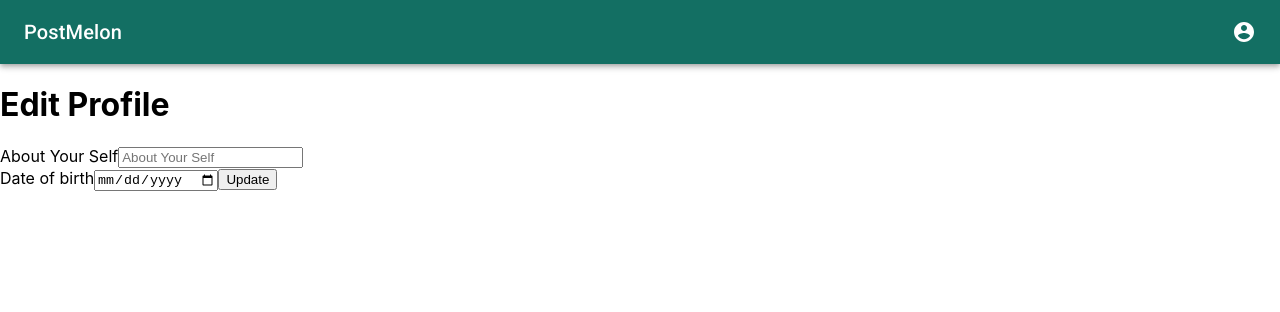
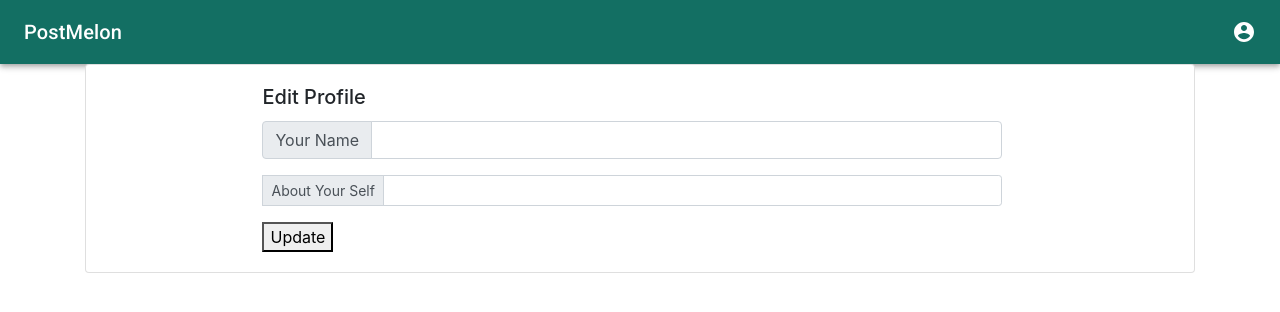
Before and after one commit to vincentlieu/postmelon-frontend, a React (Create React App) app: page /editprofile in a window 1280 px wide. Shown: the top 312 px of the page. Built offline with nearby package versions, Linux system fonts and the light colour scheme; no server answers.

Commit message:
create profile

```diff
--- a/public/index.html
+++ b/public/index.html
@@ -22,6 +22,16 @@
     <link
       rel="stylesheet"
       href="https://fonts.googleapis.com/icon?family=Material+Icons"
+    />
+    <link
+      rel="stylesheet"
+      href="https://cdnjs.cloudflare.com/ajax/libs/font-awesome/4.7.0/css/font-awesome.min.css"
+    />
+    <link
+      rel="stylesheet"
+      href="https://maxcdn.bootstrapcdn.com/bootstrap/4.0.0/css/bootstrap.min.css"
+      integrity="sha384-Gn5384xqQ1aoWXA+058RXPxPg6fy4IWvTNh0E263XmFcJlSAwiGgFAW/dAiS6JXm"
+      crossorigin="anonymous"
     />
     <!--
       Notice the use of %PUBLIC_URL% in the tags above.
@@ -48,4 +58,19 @@
       To create a production bundle, use `npm run build` or `yarn build`.
     -->
   </body>
+  <script
+    src="https://code.jquery.com/jquery-3.2.1.slim.min.js"
+    integrity="sha384-KJ3o2DKtIkvYIK3UENzmM7KCkRr/rE9/Qpg6aAZGJwFDMVNA/GpGFF93hXpG5KkN"
+    crossorigin="anonymous"
+  ></script>
+  <script
+    src="https://cdnjs.cloudflare.com/ajax/libs/popper.js/1.12.9/umd/popper.min.js"
+    integrity="sha384-ApNbgh9B+Y1QKtv3Rn7W3mgPxhU9K/ScQsAP7hUibX39j7fakFPskvXusvfa0b4Q"
+    crossorigin="anonymous"
+  ></script>
+  <script
+    src="https://maxcdn.bootstrapcdn.com/bootstrap/4.0.0/js/bootstrap.min.js"
+    integrity="sha384-JZR6Spejh4U02d8jOt6vLEHfe/JQGiRRSQQxSfFWpi1MquVdAyjUar5+76PVCmYl"
+    crossorigin="anonymous"
+  ></script>
 </html>
--- a/src/index.css
+++ b/src/index.css
@@ -3,31 +3,30 @@ html {
 }
 body {
   margin: 0;
-  font-family: -apple-system, BlinkMacSystemFont, 'Segoe UI', 'Roboto', 'Oxygen',
-    'Ubuntu', 'Cantarell', 'Fira Sans', 'Droid Sans', 'Helvetica Neue',
+  font-family: -apple-system, BlinkMacSystemFont, "Segoe UI", "Roboto", "Oxygen",
+    "Ubuntu", "Cantarell", "Fira Sans", "Droid Sans", "Helvetica Neue",
     sans-serif;
   -webkit-font-smoothing: antialiased;
   -moz-osx-font-smoothing: grayscale;
   height: 100%;
-
 }
 
 code {
-  font-family: source-code-pro, Menlo, Monaco, Consolas, 'Courier New',
+  font-family: source-code-pro, Menlo, Monaco, Consolas, "Courier New",
     monospace;
 }
 
 body {
   margin: 0;
-  font-family: -apple-system, BlinkMacSystemFont, 'Segoe UI', 'Roboto', 'Oxygen',
-    'Ubuntu', 'Cantarell', 'Fira Sans', 'Droid Sans', 'Helvetica Neue',
+  font-family: -apple-system, BlinkMacSystemFont, "Segoe UI", "Roboto", "Oxygen",
+    "Ubuntu", "Cantarell", "Fira Sans", "Droid Sans", "Helvetica Neue",
     sans-serif;
   -webkit-font-smoothing: antialiased;
   -moz-osx-font-smoothing: grayscale;
 }
 
 code {
-  font-family: source-code-pro, Menlo, Monaco, Consolas, 'Courier New',
+  font-family: source-code-pro, Menlo, Monaco, Consolas, "Courier New",
     monospace;
 }
 
@@ -88,3 +87,7 @@ code {
   width: 20px;
   border-radius: 20px;
 } */
+
+.background-color {
+  background-color: #136f63;
+}
--- a/src/layout/EditProfile.js
+++ b/src/layout/EditProfile.js
@@ -8,7 +8,7 @@ import { Link, Redirect } from "react-router-dom";
 function EditProfile() {
   const { store, dispatch } = useGlobalState();
   const { userID, posts } = store;
-  const [userDetails, setUserDetails] = useState({ bio: "", dob: "" });
+  const [userDetails, setUserDetails] = useState({ bio: "", name: "" });
   const [isUpdated, setIsUpdateed] = useState(false);
 
   useEffect(() => {
@@ -36,35 +36,52 @@ function EditProfile() {
       });
   };
   return (
-    <div>
-      <h1>Edit Profile</h1>
-      <label>About Your Self</label>
+    <div className="container">
+      <div className="card ">
+        <div className="card-body align-self-center mr-3 ">
+          <h5 className="card-title">Edit Profile</h5>
+          <div class="input-group input-group-sm mb-3">
+            <div class="input-group mb-3">
+              <div class="input-group-prepend">
+                <span class="input-group-text" id="inputGroup-sizing-default">
+                  Your Name
+                </span>
+              </div>
               <input
-        className=""
-        placeholder="About Your Self"
                 type="text"
+                class="form-control"
+                aria-label="Default"
+                aria-describedby="inputGroup-sizing-default"
+                value={userDetails.name}
+                onChange={(e) =>
+                  setUserDetails({ ...setUserDetails, name: e.target.value })
+                }
+              ></input>
+            </div>
+            <div class="input-group-prepend">
+              <span class="input-group-text" id="inputGroup-sizing-default">
+                About Your Self
+              </span>
+            </div>
+            <input
+              type="text"
+              class="form-control"
+              aria-label="Small"
+              aria-describedby="inputGroup-sizing-sm"
               value={userDetails.bio}
               onChange={(e) =>
                 setUserDetails({ ...setUserDetails, bio: e.target.value })
               }
             ></input>
+          </div>
 
-      <br></br>
-      <label>Date of birth</label>
-      <input
-        className=""
-        placeholder="Date of birt"
-        type="date"
-        value={userDetails.dob}
-        onChange={(e) =>
-          setUserDetails({ ...setUserDetails, dob: e.target.value })
-        }
-      ></input>
           <button className="login-button" onClick={updateProfile}>
             Update
           </button>
           {isUpdated && <Redirect to="/home"></Redirect>}
         </div>
+      </div>
+    </div>
   );
 }
 
--- a/src/layout/Profile.js
+++ b/src/layout/Profile.js
@@ -3,14 +3,16 @@ import baseurl from "../api/localAPI";
 import { useGlobalState } from "../config/GlobalState";
 import localAPI from "../api/localAPI";
 import { useParams } from "react-router-dom";
-import { Link } from "react-router-dom";
+import { Link, Redirect } from "react-router-dom";
 import ShowPost from "../components/posts/ShowPost";
+import Moment from "react-moment";
 
 function Profile() {
   const { store, dispatch } = useGlobalState();
   const { userID, posts } = store;
   const [userDetails, setUserDetails] = useState([]);
   const [userFriends, setUserFriends] = useState([]);
+  const [isDelete, setIsdelete] = useState(false);
 
   let { id } = useParams();
   const userPosts = posts.filter((post) => {
@@ -31,25 +33,94 @@ function Profile() {
     }
   }, []);
 
+  // const removeUser = () => {
+  //   try {
+  //     (async () => {
+  //       const response = await localAPI.delete(`/users/`);
+  //       setIsdelete(true);
+  //       console.log(response.data);
+  //     })();
+  //   } catch (e) {
+  //     console.log(e);
+  //   }
+  // };
+
   return userDetails && userFriends ? (
-    <div>
-      <h1>this is profile</h1>
+    <div className="container">
+      <div className="card">
+        <div className="row">
+          <div className="col">
+            <img
+              className=" display-img img-thumbnail rounded mx-auto d-block"
+              src={userDetails.avatar}
+              alt="profile image "
+            ></img>
+          </div>
+          <div className="col">
+            <div className="card-body">
+              <h3 className="card-title">{userDetails.name}</h3>
+              <p className="card-text">About Me: {userDetails.bio}</p>
+              <p className="card-text">
+                <span className="font-weight-bold">Join Dated:</span>&nbsp;
+                <Moment format="YYYY/MM/DD">{userDetails.date}</Moment>
+              </p>
 
-      <Link to={`/home/`}>Back to home</Link>
-      <br></br>
-      <button className="">Add Friend</button>
-      <h1>my name: {userDetails.name}</h1>
-      <h1>my bio: {userDetails.bio}</h1>
+              <div className="row">
+                <div className="col">
+                  <p>Posts:{userPosts.length}</p>
+                </div>
 
-      <h1>my dob: {userDetails.dob}</h1>
-      <h1>Join Date: {userDetails.date}</h1>
-
-      <div>
-        {userFriends.map((friend) => (
-          <ul>
-            <li>{friend.name}</li>
-          </ul>
-        ))}
+                <div className="col">
+                  <p>Likes</p>
+                </div>
+                <div className="col">
+                  <div className="dropdown">
+                    <button
+                      className=" btn btn-secondary background-color dropdown-toggle btn "
+                      type="button"
+                      id="dropdownMenuButton"
+                      data-toggle="dropdown"
+                      aria-haspopup="true"
+                      aria-expanded="false"
+                    >
+                      <p className="text-white">Friends:{userFriends.length}</p>
+                    </button>
+                    <div
+                      className="dropdown-menu"
+                      aria-labelledby="dropdownMenuButton"
+                    >
+                      <a className="dropdown-item" href="#">
+                        <div>
+                          {userFriends.map((friend) => (
+                            <div>{friend.name}</div>
+                          ))}
+                        </div>
+                      </a>
+                    </div>
+                  </div>
+                </div>
+              </div>
+            </div>
+          </div>
+          <div className="col align-self-center mr-3 ">
+            <button
+              type="button"
+              className=" btn btn-secondary background-color text-white"
+            >
+              add friend
+            </button>
+          </div>
+          <div className="col align-self-center mr-3 ">
+            <button
+              onClick
+              type="button"
+              className="btn btn-secondary background-color text-white"
+            >
+              {" "}
+              <i class="fa fa-trash-o"></i> Account
+            </button>
+          </div>
+        </div>
       </div>
 
       <div>
@@ -57,6 +128,7 @@ function Profile() {
           return <ShowPost post={post} />;
         })}
       </div>
+      {/* {isDelete && <Redirect to="/home"></Redirect>} */}
     </div>
   ) : (
     <div>
```
Lines whose indentation alone changed are shown as unchanged.
